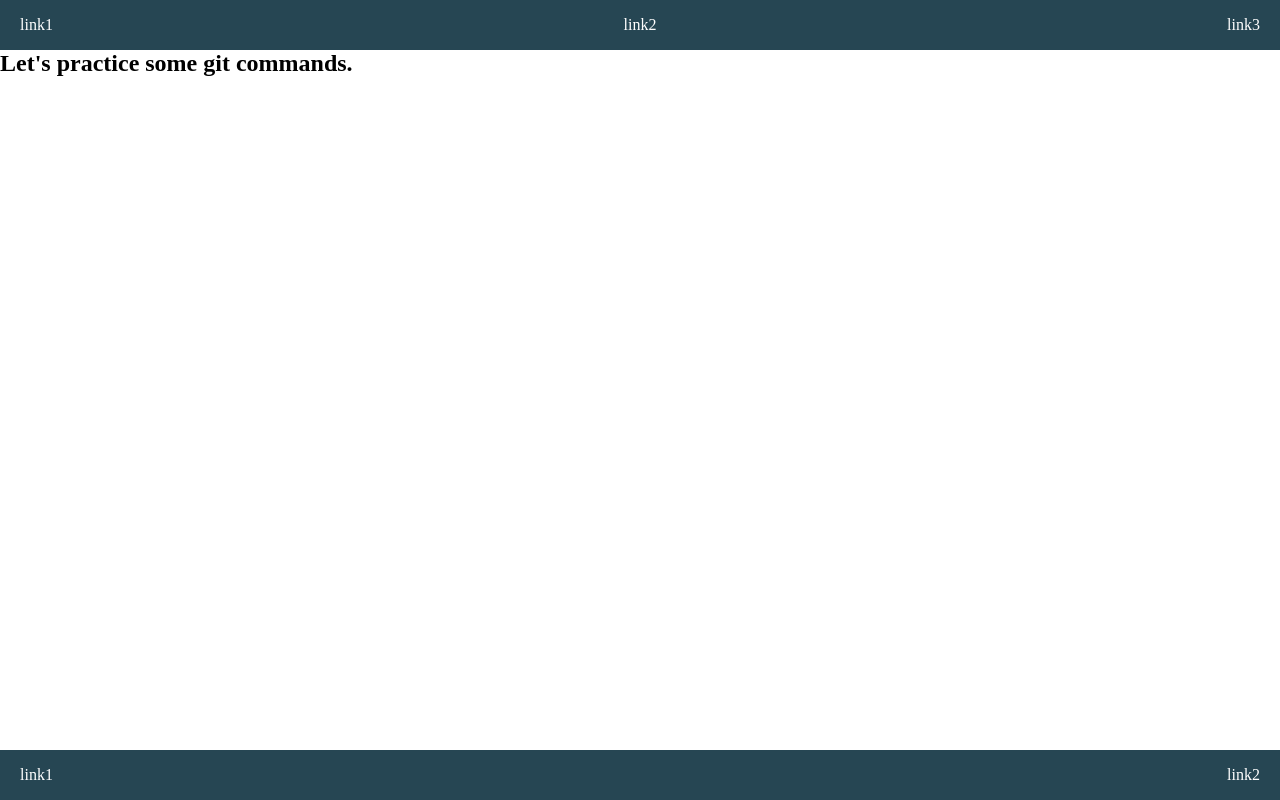
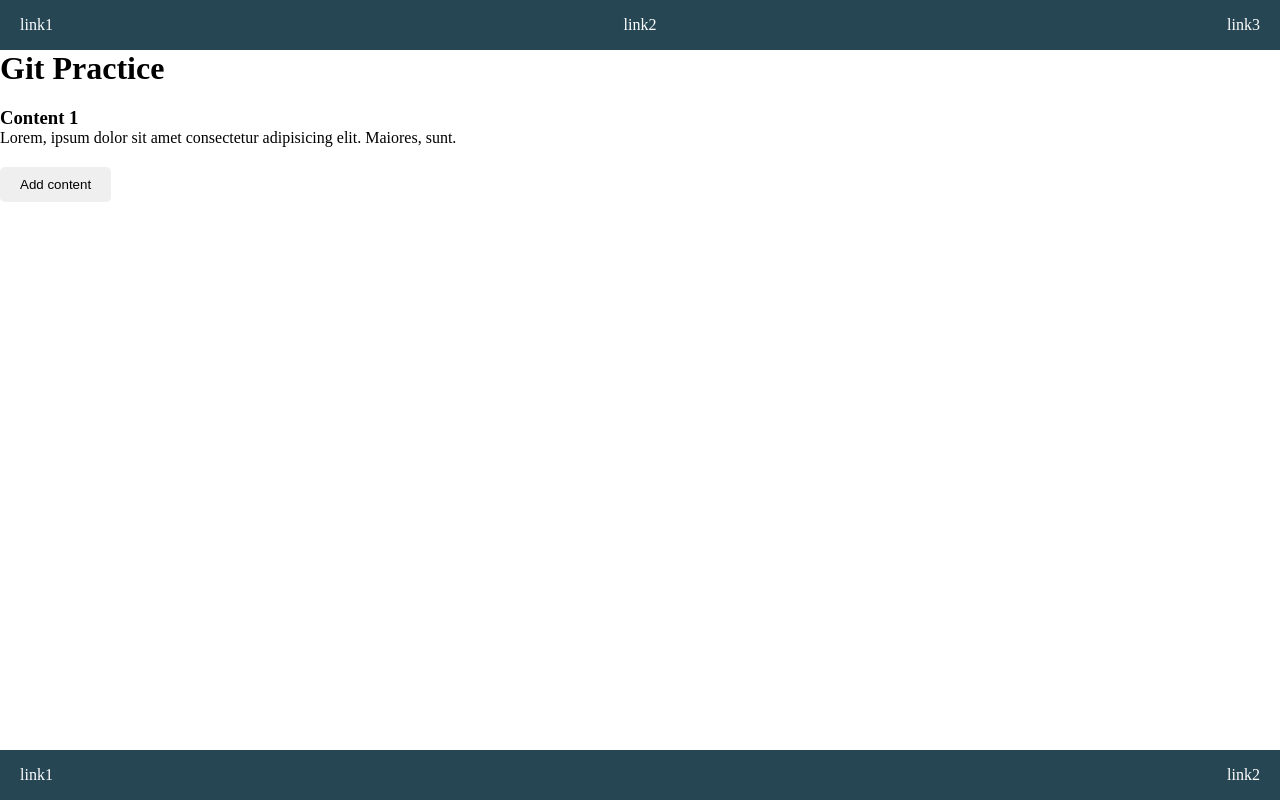
Before and after one commit to kazmonroy/git-practice, a plain HTML site: page index.html in a window 1280 px wide. Drawn offline with Linux system fonts and the light colour scheme.

Commit message:
Add botton and content

```diff
--- a/index.html
+++ b/index.html
@@ -17,7 +17,16 @@
     </nav>
 
     <div class="main">
-      <h2>Let's practice some git commands.</h2>
+      <h1>Git Practice</h1>
+      <div class="content">
+        <h3>Content 1</h3>
+        <p>
+          Lorem, ipsum dolor sit amet consectetur adipisicing elit. Maiores,
+          sunt.
+        </p>
+      </div>
+
+      <button>Add content</button>
     </div>
 
     <footer>
--- a/styles.css
+++ b/styles.css
@@ -54,3 +54,20 @@ nav, footer {
     background-color: #264653;
 
 }
+
+.content {
+    margin: 20px 0;
+}
+
+button {
+    border: none;
+    padding: 10px 20px;
+    border-radius: 5px;
+}
+
+
+button:hover {
+    background-color: #264653;
+    color: white;
+    cursor: pointer;
+}
```
